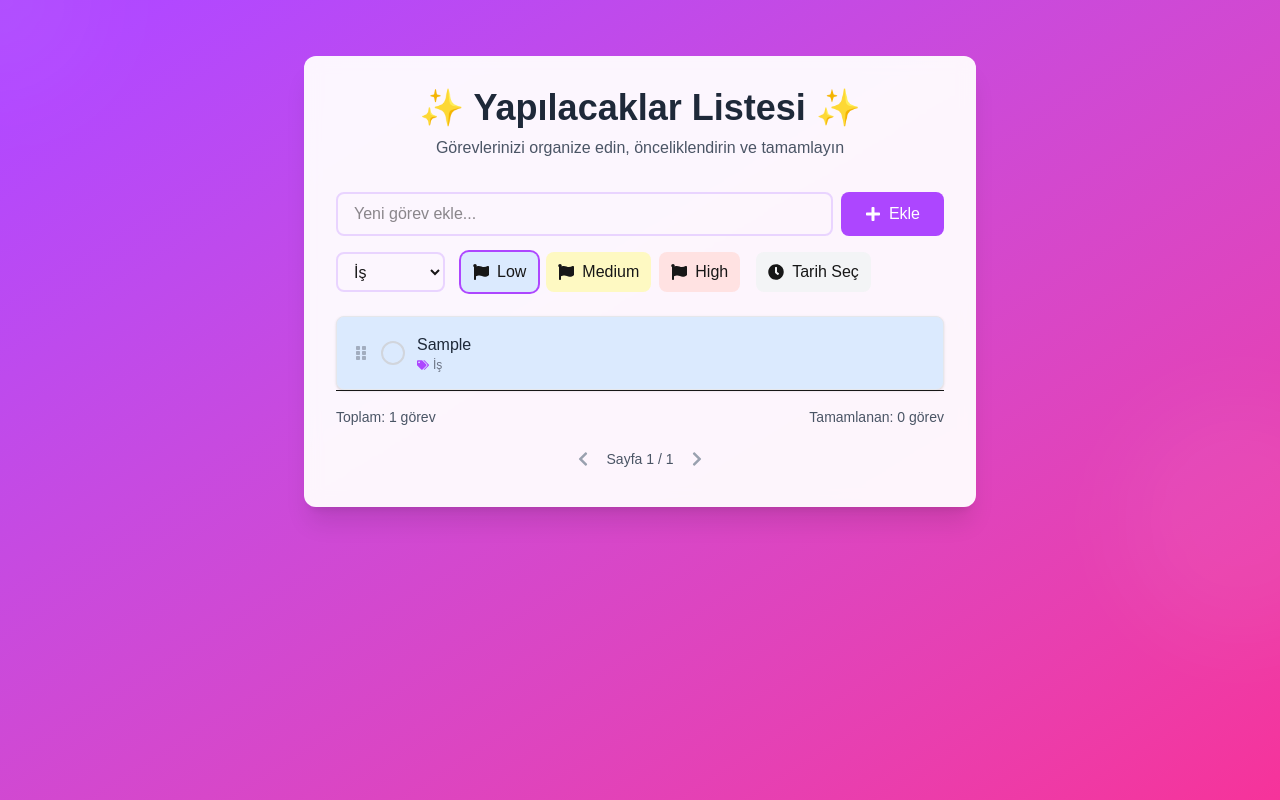
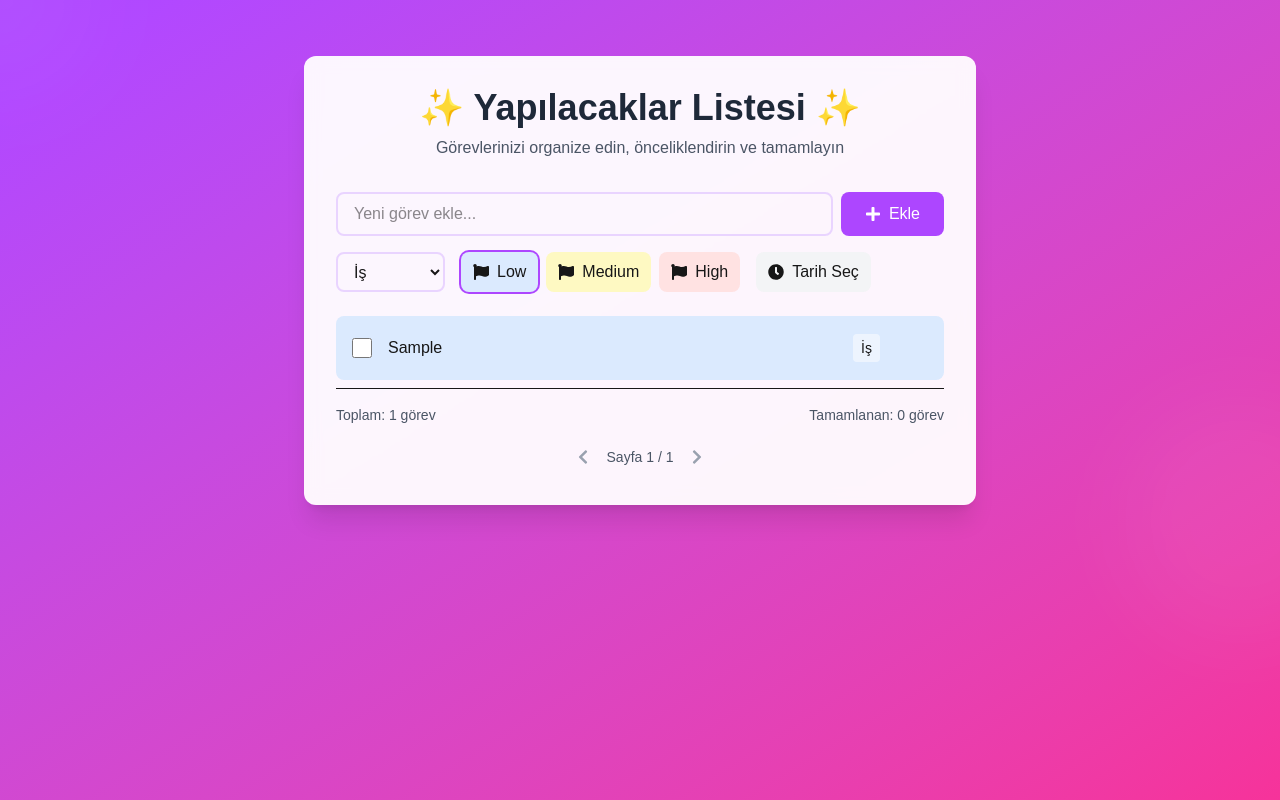
Before and after one commit to Dervisiris/todoList, a Next.js app: page / in a window 1280 px wide. Both pictures are taken after typing "Sample" into the empty fields and a click on the button "Ekle". Built offline with nearby package versions, Linux system fonts and the light colour scheme.

Commit message:
Fix: Clean up unused code and fix type errors

```diff
--- a/src/components/SortableItem.tsx
+++ b/src/components/SortableItem.tsx
@@ -3,27 +3,21 @@
 import { useSortable } from "@dnd-kit/sortable";
 import { CSS } from "@dnd-kit/utilities";
 import { motion } from "framer-motion";
-import { FaTrash, FaCheck, FaGripVertical, FaClock, FaTags } from "react-icons/fa";
+import { FaTrash } from "react-icons/fa";
 import { format } from 'date-fns';
+import { Todo } from '../types/todo';
 
-interface Todo {
-  id: number;
-  text: string;
-  completed: boolean;
-  priority: 'low' | 'medium' | 'high';
-  category: string;
-  dueDate: Date | null;
+interface SortableItemProps {
+  id: string;
+  todo: Todo;
+  onToggle: (id: string) => void;
+  onDelete: (id: string) => void;
+  priorityColors: {
+    [key: string]: string;
+  };
 }
 
-interface Props {
-  todo: Todo;
-  id: number;
-  onToggle: (id: number) => void;
-  onDelete: (id: number) => void;
-  priorityColors: Record<string, string>;
-}
-
-export function SortableItem({ todo, id, onToggle, onDelete, priorityColors }: Props) {
+export function SortableItem({ id, todo, onToggle, onDelete, priorityColors }: SortableItemProps) {
   const {
     attributes,
     listeners,
@@ -41,66 +35,45 @@ export function SortableItem({ todo, id, onToggle, onDelete, priorityColors }: P
     <motion.div
       ref={setNodeRef}
       style={style}
+      {...attributes}
+      {...listeners}
+      layout
       initial={{ opacity: 0, y: 20 }}
       animate={{ opacity: 1, y: 0 }}
-      exit={{ opacity: 0, x: -100 }}
-      className={`group flex items-center justify-between p-4 rounded-lg ${
-        todo.completed ? "bg-green-50" : priorityColors[todo.priority]
-      } border border-gray-200 shadow-sm hover:shadow-md transition-all`}
-    >
-      <div className="flex items-center gap-3">
-        <button
-          className="opacity-50 group-hover:opacity-100 cursor-grab active:cursor-grabbing"
-          {...attributes}
-          {...listeners}
-        >
-          <FaGripVertical className="text-gray-500" />
-        </button>
-
-        <motion.button
-          whileHover={{ scale: 1.1 }}
-          whileTap={{ scale: 0.9 }}
-          onClick={() => onToggle(todo.id)}
-          className={`w-6 h-6 rounded-full border-2 flex items-center justify-center ${
-            todo.completed
-              ? "border-green-500 bg-green-500"
-              : "border-gray-300"
+      exit={{ opacity: 0, y: -20 }}
+      className={`group p-4 mb-2 rounded-lg flex items-center gap-4 cursor-move ${
+        todo.priority ? priorityColors[todo.priority] : 'bg-gray-100'
       }`}
     >
-          {todo.completed && <FaCheck className="text-white text-sm" />}
-        </motion.button>
+      <input
+        type="checkbox"
+        checked={todo.completed}
+        onChange={() => onToggle(todo.id)}
+        className="w-5 h-5 rounded border-2 border-purple-300 text-purple-500 focus:ring-purple-500"
+      />
 
-        <div className="flex flex-col">
-          <span
-            className={`${
-              todo.completed ? "line-through text-gray-500" : "text-gray-800"
-            }`}
-          >
+      <span className={`flex-1 ${todo.completed ? 'line-through text-gray-500' : ''}`}>
         {todo.text}
       </span>
-          <div className="flex items-center gap-2 text-xs text-gray-500">
-            <span className="flex items-center gap-1">
-              <FaTags className="text-purple-500" />
+
+      {todo.category && (
+        <span className="px-2 py-1 rounded bg-white/50 text-sm">
           {todo.category}
         </span>
+      )}
+
       {todo.dueDate && (
-              <span className="flex items-center gap-1">
-                <FaClock className="text-blue-500" />
+        <span className="text-sm text-gray-600">
           {format(new Date(todo.dueDate), 'dd/MM/yyyy')}
         </span>
       )}
-          </div>
-        </div>
-      </div>
 
-      <motion.button
-        whileHover={{ scale: 1.1 }}
-        whileTap={{ scale: 0.9 }}
+      <button
         onClick={() => onDelete(todo.id)}
-        className="text-red-500 hover:text-red-600 opacity-0 group-hover:opacity-100 transition-opacity"
+        className="opacity-0 group-hover:opacity-100 transition-opacity p-2 hover:text-red-500"
       >
         <FaTrash />
-      </motion.button>
+      </button>
     </motion.div>
   );
 }
--- a/src/components/TodoList.tsx
+++ b/src/components/TodoList.tsx
@@ -2,7 +2,7 @@
 
 import React, { useState, useCallback, memo, useTransition } from "react";
 import { motion, AnimatePresence } from "framer-motion";
-import { FaPlus, FaTrash, FaCheck, FaFlag, FaClock, FaTags, FaChevronLeft, FaChevronRight } from "react-icons/fa";
+import { FaPlus, FaFlag, FaClock, FaChevronLeft, FaChevronRight } from "react-icons/fa";
 import { DndContext, closestCenter, KeyboardSensor, PointerSensor, useSensor, useSensors, DragEndEvent } from '@dnd-kit/core';
 import { arrayMove, SortableContext, sortableKeyboardCoordinates, verticalListSortingStrategy } from '@dnd-kit/sortable';
 import { format } from 'date-fns';
@@ -10,18 +10,7 @@ import DatePicker from 'react-datepicker';
 import "react-datepicker/dist/react-datepicker.css";
 import { SortableItem } from './SortableItem';
 import Image from 'next/image';
-import { useSortable } from '@dnd-kit/sortable';
-import { CSS } from '@dnd-kit/utilities';
 import { Todo } from '../types/todo';
-
-interface Todo {
-  id: number;
-  text: string;
-  completed: boolean;
-  priority: 'low' | 'medium' | 'high';
-  category: string;
-  dueDate: Date | null;
-}
 
 const categories = ['İş', 'Kişisel', 'Alışveriş', 'Sağlık', 'Eğitim'];
 const priorityColors = {
@@ -232,22 +221,6 @@ const Stats = memo(({ total, completed }: { total: number; completed: number })
 
 Stats.displayName = 'Stats';
 
-interface TodoItemProps {
-  todo: Todo;
-  onDelete: (id: string) => void;
-  onToggle: (id: string) => void;
-  onEdit: (id: string, newText: string) => void;
-}
-
-interface DragItemProps {
-  id: string;
-  children: React.ReactNode;
-}
-
-const handleDragEnd = (event: { active: { id: string }; over: { id: string } | null }) => {
-  // ... existing code ...
-};
-
 export default function TodoList() {
   const [todos, setTodos] = useState<Todo[]>([]);
   const [input, setInput] = useState("");
@@ -281,23 +254,24 @@ export default function TodoList() {
   const addTodo = useCallback((e: React.FormEvent) => {
     e.preventDefault();
     if (input.trim()) {
-      setTodos(prev => [...prev, {
-        id: Date.now(),
+      const newTodo: Todo = {
+        id: String(Date.now()),
         text: input.trim(),
         completed: false,
         priority: selectedPriority,
         category: selectedCategory,
-        dueDate: selectedDate
-      }]);
+        dueDate: selectedDate ? format(selectedDate, 'yyyy-MM-dd') : undefined,
+        createdAt: new Date().toISOString()
+      };
+      setTodos(prev => [...prev, newTodo]);
       setInput("");
       setSelectedDate(null);
       setShowDatePicker(false);
-      // Yeni görev eklendiğinde son sayfaya git
       setCurrentPage(Math.ceil((todos.length + 1) / ITEMS_PER_PAGE) - 1);
     }
   }, [input, selectedPriority, selectedCategory, selectedDate, todos.length]);
 
-  const toggleTodo = useCallback((id: number) => {
+  const toggleTodo = useCallback((id: string) => {
     setTodos(prev =>
       prev.map((todo) =>
         todo.id === id ? { ...todo, completed: !todo.completed } : todo
@@ -305,10 +279,9 @@ export default function TodoList() {
     );
   }, []);
 
-  const deleteTodo = useCallback((id: number) => {
+  const deleteTodo = useCallback((id: string) => {
     setTodos(prev => {
       const newTodos = prev.filter((todo) => todo.id !== id);
-      // Eğer sayfada başka görev kalmadıysa bir önceki sayfaya git
       if (newTodos.length <= currentPage * ITEMS_PER_PAGE && currentPage > 0) {
         setCurrentPage(currentPage - 1);
       }
@@ -316,12 +289,12 @@ export default function TodoList() {
     });
   }, [currentPage]);
 
-  const handleDragEnd = useCallback((event: any) => {
+  const handleDragEnd = useCallback((event: DragEndEvent) => {
     const { active, over } = event;
-    if (active.id !== over.id) {
+    if (over && active.id !== over.id) {
       setTodos((items) => {
-        const oldIndex = items.findIndex((item) => item.id === active.id);
-        const newIndex = items.findIndex((item) => item.id === over.id);
+        const oldIndex = items.findIndex((item) => item.id === String(active.id));
+        const newIndex = items.findIndex((item) => item.id === String(over.id));
         return arrayMove(items, oldIndex, newIndex);
       });
     }
```
Lines whose indentation alone changed are shown as unchanged.
